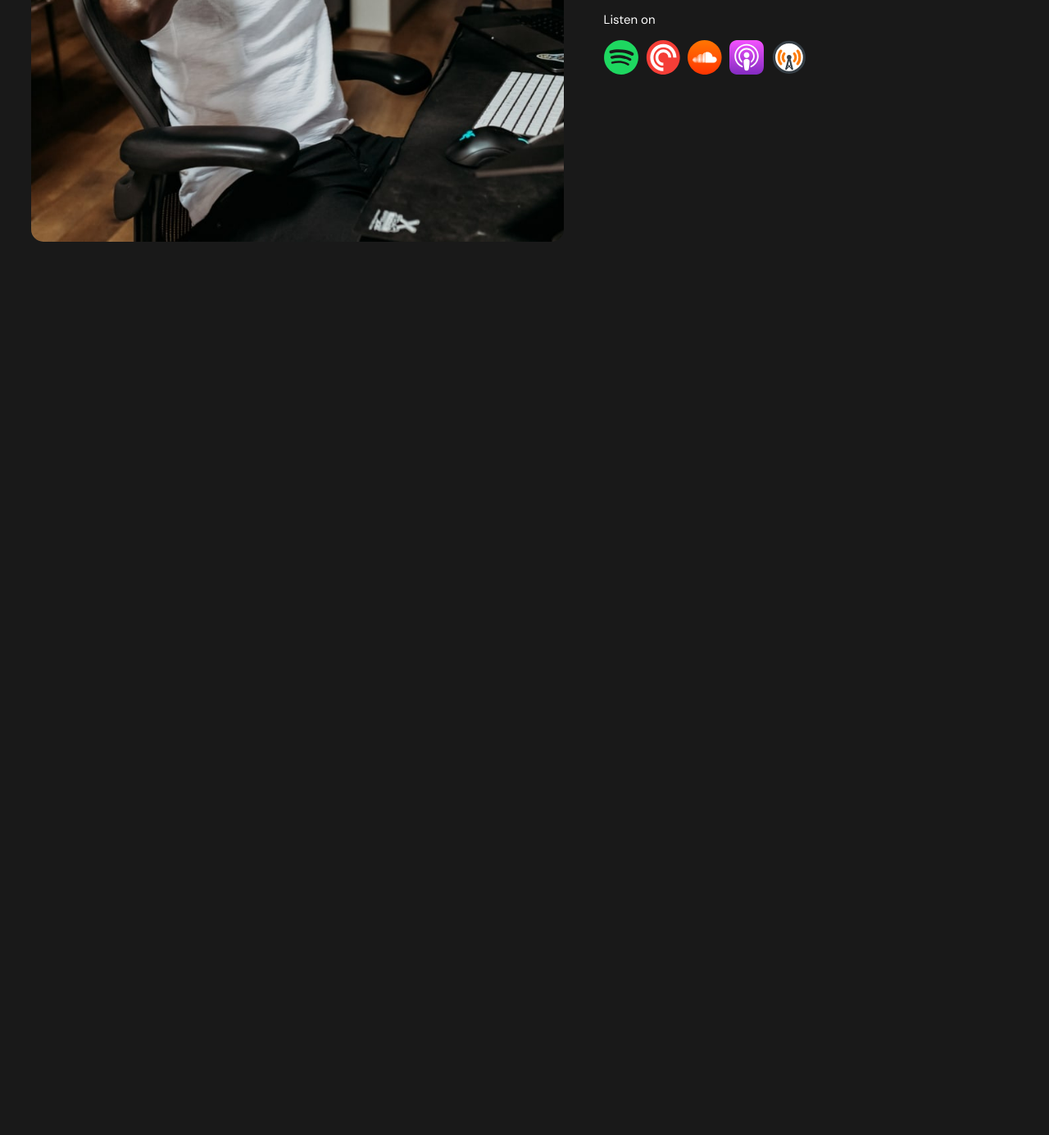
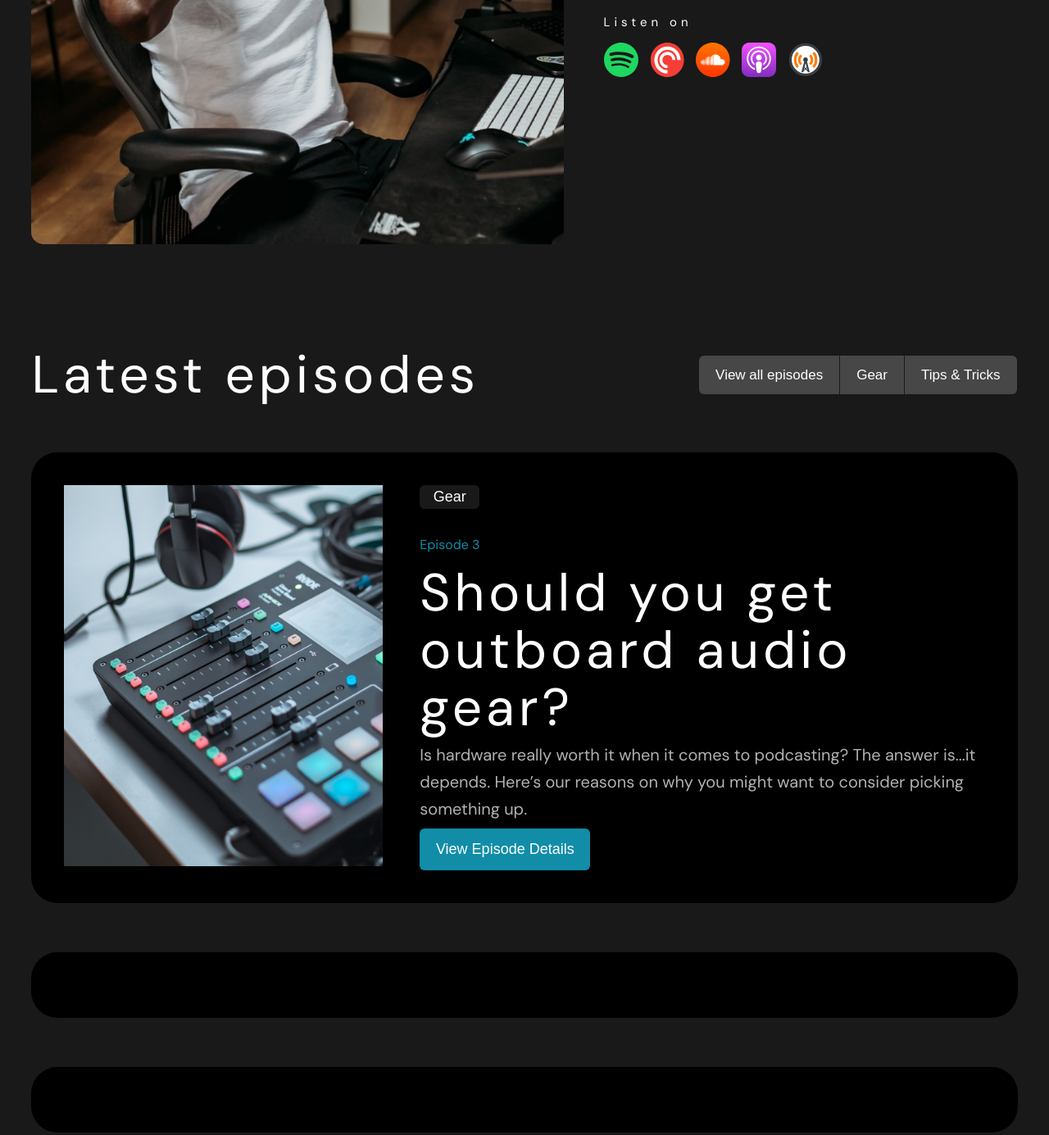
Before and after one commit to Antoha-proger/CASTAWAY, a plain HTML site: page src/index.html in a window 1280 px wide. Shown: the part 711-2096 px from the top of the page at 82% size. Before the commit the page ends 1011 px from the top, so only its background shows below. Drawn offline with Linux system fonts and the light colour scheme.

Commit message:
Начал делать вторую секцию. Добавил заголовок и первую картичку

```diff
--- a/src/css/style.css
+++ b/src/css/style.css
@@ -5,6 +5,7 @@ body {
     margin: 0;
     padding: 0;
     font-family: DM Sans;
+    letter-spacing: 5px;
 }
 
 header {
@@ -16,6 +17,8 @@ header {
     padding-left: 3%;
     padding-right: 3%;
     padding-top: 3%;
+    margin-bottom: 4%;
+
 }
 
 .logo {
@@ -23,7 +26,6 @@ header {
     margin: 0;
     font-size: 35px;
     font-weight: 600;
-    padding-bottom: 4%;
 }
 
 
@@ -34,11 +36,12 @@ nav ul {
     justify-content: flex-end;
     list-style-type: none;
     margin: 0;
+    padding: 0;
 }
 
 nav ul li {
     display: inline;
-    margin-right: 22%;
+    margin-right: 11%;
 }
 
 nav ul li:last-child {margin: 0;}
@@ -62,6 +65,7 @@ main {
     display: flex;
     justify-content: space-between;
     align-items: center;
+    margin-bottom: 5%;
 }
 
 .home_container__man_img-decorate {
@@ -84,7 +88,6 @@ main {
     font-size: 70px;
     color: #FFFFFF;
     font-weight: 400;
-    letter-spacing: 5px;
 }
 
 .underline {
@@ -121,3 +124,118 @@ main {
     display: inline;
     margin-right: 1%;
 }
+
+.episodes_container__header {
+    display: flex;
+    justify-content: space-between;
+    align-items: center;
+}
+
+.episodes_container__header-title {
+    color: #FFFFFF;
+    font-size: 64px;
+    font-weight: 400;
+}
+
+.episodes_container__header-buttons {
+    display: flex;
+}
+
+.episodes_container__header-buttons button {
+    color: #FFFFFF;
+    padding: 10px 20px;
+    font-size: 17px;
+    background-color: rgba(255, 255, 255, 0.2);
+    cursor: pointer;
+    border: none;
+    margin-right: 1px;
+    line-height: 27px;
+
+}
+
+.episodes_container__header-buttons_first_btn {
+    border-top-left-radius: 6px;
+    border-bottom-left-radius: 6px;
+}
+
+.episodes_container__header-buttons_third_btn {
+    border-top-right-radius: 6px;
+    border-bottom-right-radius: 6px;
+}
+
+.episodes_container__header-buttons button:hover {
+    background-color: #118DA8;
+}
+
+.episodes_container-articles_article {
+    background-color: #000000;
+    border-radius: 32px;
+    padding: 40px;
+    margin-bottom: 5%;
+}
+
+.episodes_container-articles_article-container {
+    display: flex;
+    justify-content: space-between;
+}
+
+.episodes_container-articles_article_img {margin-right: 4%;}
+
+.episodes_container-articles_article_description {
+    display: flex;
+    flex-direction: column;
+    justify-content: space-between;
+}
+
+.episodes_container-articles_article_description-category_btn {
+    color: #FFFFFF;
+    background-color: #191919;
+    border: none;
+    width: 73px;
+    border-radius: 6px;
+    font-size: 18px;
+    font-weight: 200;
+    line-height: 27px;
+    cursor: pointer;
+    margin-bottom: 1.5%;
+}
+
+.episodes_container-articles_article_description-category_btn:hover {
+    background-color: #118DA8;
+}
+
+.episodes_container-articles_article_description-episode_num {
+    color: #118DA8;
+    letter-spacing: normal;
+    margin-bottom: 1%;
+}
+
+.episodes_container-articles_article_description-title {
+    color: #FFFFFF;
+    font-weight: 400;
+    font-size: 64px;
+    line-height: 70px;
+    margin: 0;
+}
+
+.episodes_container-articles_article_description-text {
+    color: #FFFFFFB2;
+    letter-spacing: normal;
+    font-weight: 400;
+    font-size: 20px;
+    line-height: 33px;
+    margin: 0;
+}
+
+.episodes_container-articles_article_description-more_btn {
+    color: #FFFFFF;
+    background-color: #118DA8;
+    border: none;
+    width: 208px;
+    height: 51px;
+    border-radius: 6px;
+    font-weight: 400;
+    font-size: 18px;
+    line-height: 27px;
+    cursor: pointer;
+}
--- a/src/index.html
+++ b/src/index.html
@@ -43,6 +43,50 @@
                 </div>
             </div>
         </section>
+        <section class="episodes_container">
+            <div class="episodes_container__header">
+                <h2 class="episodes_container__header-title">
+                    Latest episodes
+                </h2>
+                <div class="episodes_container__header-buttons">
+                    <button type="button" class="episodes_container__header-buttons_first_btn">View all episodes</button>
+                    <button type="button" class="episodes_container__header-buttons_second_btn">Gear</button>
+                    <button type="button" class="episodes_container__header-buttons_third_btn">Tips & Tricks</button>
+                </div>
+
+            </div>
+            <div class="episodes_container-articles">
+                <article class="gear episodes_container-articles_article">
+                    <div class="episodes_container-articles_article-container">
+                        <div class="episodes_container-articles_article_img">
+                            <img src="img/sound_table.jpg" alt="Стол для настройки звука" width="389" height="465">
+                        </div>
+                        <div class="episodes_container-articles_article_description">
+                            <button type="button" class="episodes_container-articles_article_description-category_btn">
+                                Gear
+                            </button>
+                            <p class="episodes_container-articles_article_description-episode_num">
+                                Episode 3
+                            </p>
+                            <h2 class="episodes_container-articles_article_description-title">
+                                Should you get outboard audio gear?
+                            </h2>
+                            <p class="episodes_container-articles_article_description-text">
+                                Is hardware really worth it when it comes to podcasting? The answer is...it
+                                depends. Here’s our reasons on why you might want to consider picking
+                                something up.
+                            </p>
+                            <button type="button" class="episodes_container-articles_article_description-more_btn">
+                                View Episode Details
+                            </button>
+
+                        </div>
+                    </div>
+                </article>
+                <article class="tips&tricks episodes_container-articles_article"></article>
+                <article class="gear episodes_container-articles_article"></article>
+            </div>
+        </section>
     </main>
 </body>
 </html>
```
Also changed, not shown: src/icons/music-note.png (added), src/icons/music-store-app.png (added), src/icons/music.png (added), src/img/sound_table.jpg (added).
